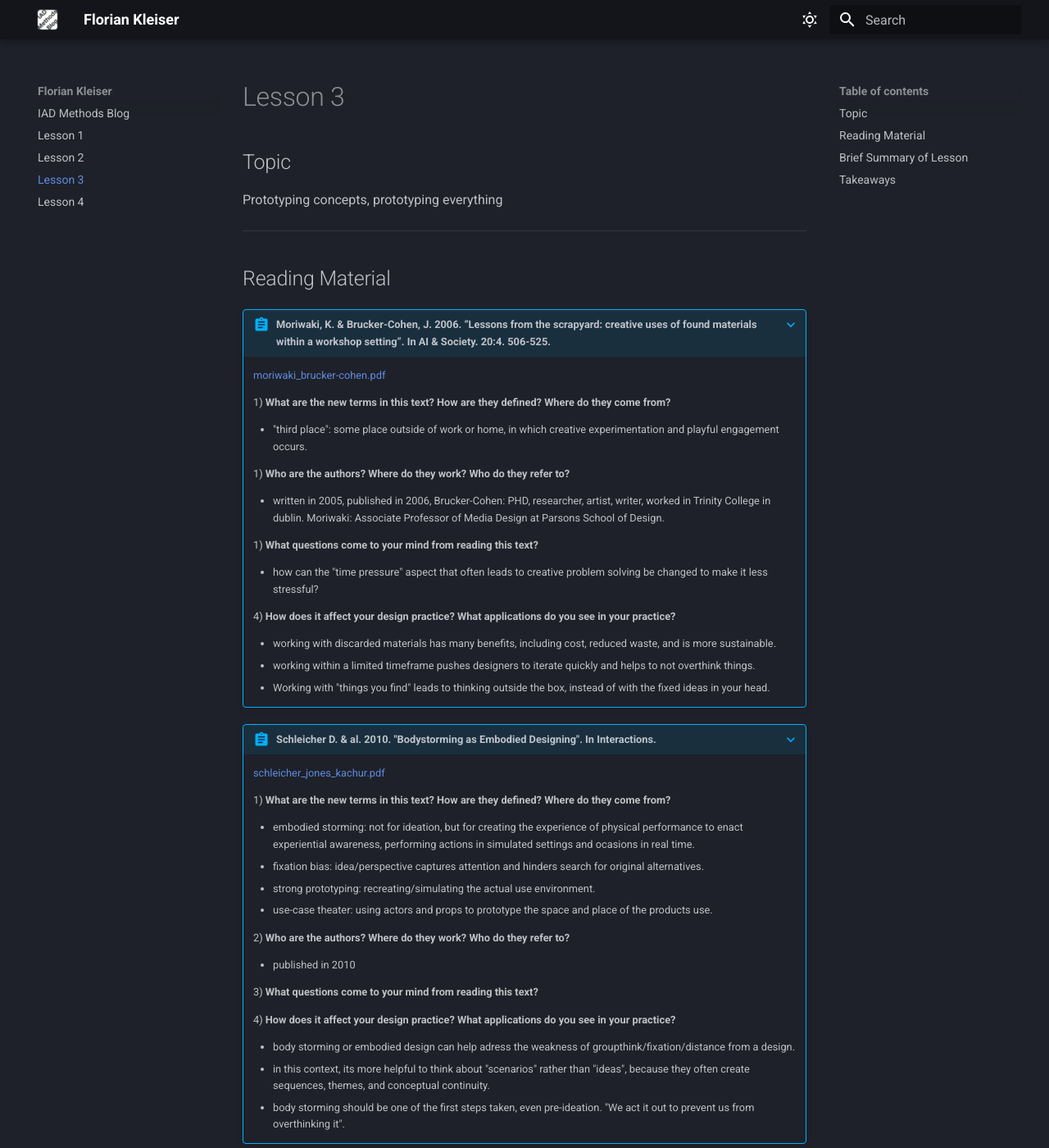
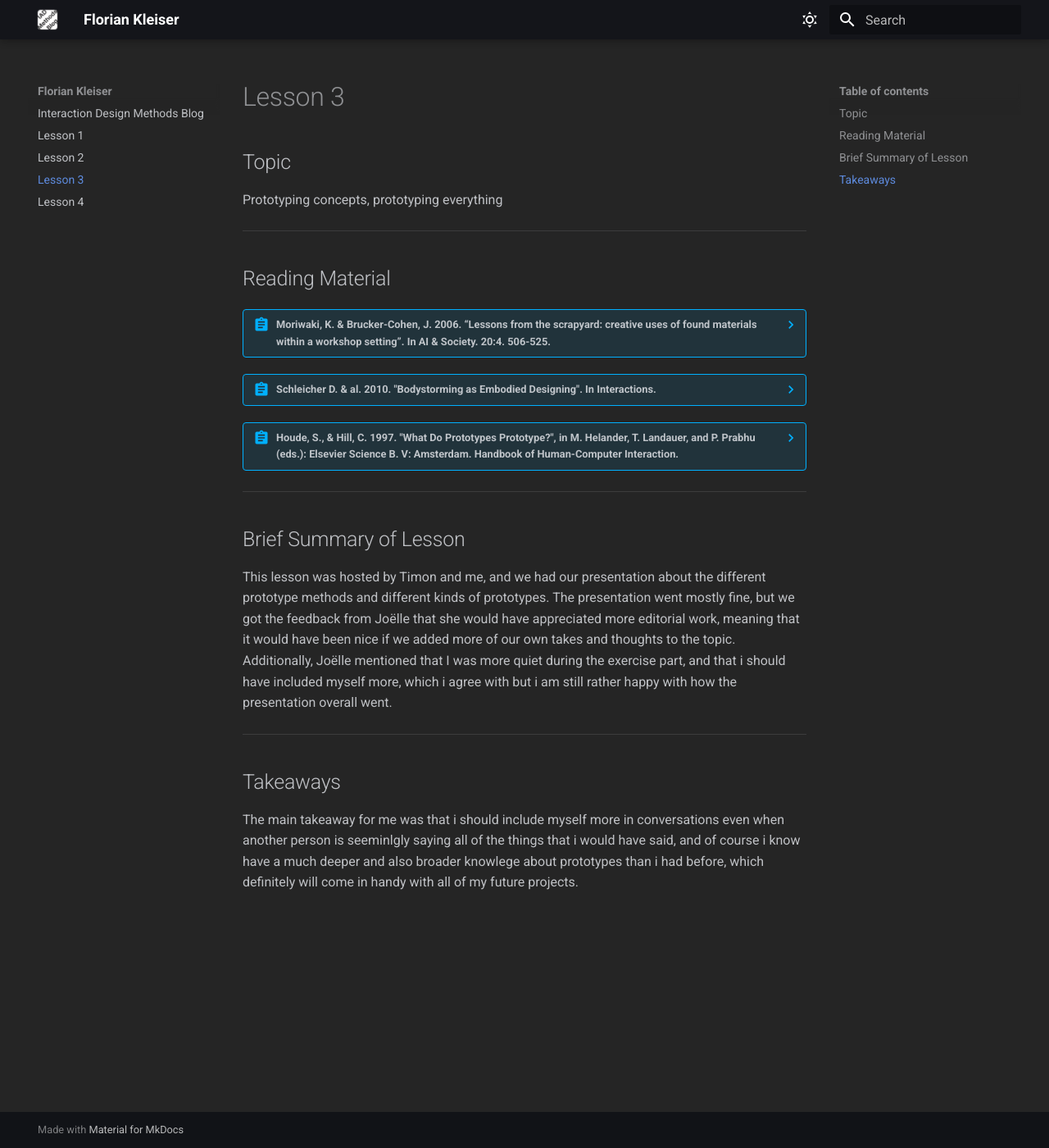
Before and after one commit to flokleiser/IADMethods_Blog, an MkDocs documentation site: the page built from docs/Lesson-3.md, in a window 1280 px wide and 1400 px high. Shown: the whole window at 82% size. Built offline with MkDocs 1.6.1 and Material for MkDocs 9.7.7, drawn with Linux system fonts in a browser that asks for light colours; some of the changed text lies outside the part shown.

Commit message:
changed stylings, added lesson 4

```diff
--- a/docs/Lesson-3.md
+++ b/docs/Lesson-3.md
@@ -10,7 +10,7 @@ ___
 
 ## Reading Material
 
-???+ abstract "Moriwaki, K. & Brucker-Cohen, J. 2006. “Lessons from the scrapyard: creative uses of found materials within a workshop setting”. In AI & Society. 20:4. 506-525."
+??? abstract "Moriwaki, K. & Brucker-Cohen, J. 2006. “Lessons from the scrapyard: creative uses of found materials within a workshop setting”. In AI & Society. 20:4. 506-525."
 
     [moriwaki_brucker-cohen.pdf](texts/week3/week3_moriwaki_brucker-cohen.pdf)
 
@@ -35,7 +35,7 @@ ___
     - Working with "things you find" leads to thinking outside the box, instead of with the fixed ideas in your head.
 
 
-???+ abstract "Schleicher D. & al. 2010. "Bodystorming as Embodied Designing". In Interactions."
+??? abstract "Schleicher D. & al. 2010. "Bodystorming as Embodied Designing". In Interactions."
 
     [schleicher_jones_kachur.pdf](texts/week3/week3_schleicher_jones_kachur.pdf)
 
@@ -63,7 +63,7 @@ ___
 
 
 
-???+ abstract "Houde, S., & Hill, C. 1997. "What Do Prototypes Prototype?", in M. Helander, T. Landauer, and P. Prabhu (eds.): Elsevier Science B. V: Amsterdam. Handbook of Human-Computer Interaction."
+??? abstract "Houde, S., & Hill, C. 1997. "What Do Prototypes Prototype?", in M. Helander, T. Landauer, and P. Prabhu (eds.): Elsevier Science B. V: Amsterdam. Handbook of Human-Computer Interaction."
 
     [houde_hill.pdf](texts/week3/week3_houde_hill.pdf)
 
--- a/docs/Lesson-4.md
+++ b/docs/Lesson-4.md
@@ -11,7 +11,7 @@ ___
 ## Reading Material
 
 
-???+ abstract "Kirby, D. 2010. "The Future Is Now: Diegetic Prototypes and the Role of Popular Films". In Generating Real-World Technological Development. Social Studies of Science."
+??? abstract "Kirby, D. 2010. "The Future Is Now: Diegetic Prototypes and the Role of Popular Films". In Generating Real-World Technological Development. Social Studies of Science."
 
     [kirby.pdf](texts/week4/week4_kirby.pdf)
 
--- /dev/null
+++ b/docs/assets/css/extra.css
@@ -0,0 +1,8 @@
+/* body {
+    background: white;
+}
+   */
+
+[data-md-color-scheme="slate"] {
+    --md-default-bg-color: #252525;
+}
--- a/docs/index.md
+++ b/docs/index.md
@@ -1,8 +1,8 @@
-# IAD Methods Blog
+# Interaction Design Methods Blog
 
 Blog of Florian Kleiser, documenting the lessons and topics of the FS25 Interaction Design Methods class.
 
-- [Lesson 1](Lesson-1.md)
-- [Lesson 2](Lesson-2.md)
-- [Lesson 3](Lesson-3.md)
-- [Lesson 4](Lesson-4.md)
+#### - [Lesson 1: Introduction to the Course](Lesson-1.md)
+#### - [Lesson 2: Observations & Experiences](Lesson-2.md)
+#### - [Lesson 3: Prototyping concepts, prototyping everything](Lesson-3.md)
+#### - [Lesson 4: Pop Culture & Storytelling](Lesson-4.md)
--- a/mkdocs.yml
+++ b/mkdocs.yml
@@ -29,3 +29,6 @@ markdown_extensions:
   - pymdownx.pathconverter:
         base_path: ''
         absolute: false
+
+extra_css:
+    - assets/css/extra.css
```
Also changed, not shown: other parts of docs/Lesson-4.md (+6 -4 lines), ReadMe.md (+1 -1 lines), docs/Lesson-1.md (+3 -3 lines), docs/Lesson-2.md (+3 -3 lines), site/404.html, site/Lesson-1/index.html, site/Lesson-2/index.html, site/Lesson-3/index.html, site/Lesson-4/index.html, site/assets/css/extra.css (added), site/index.html, site/search/search_index.json, 4 other files.
